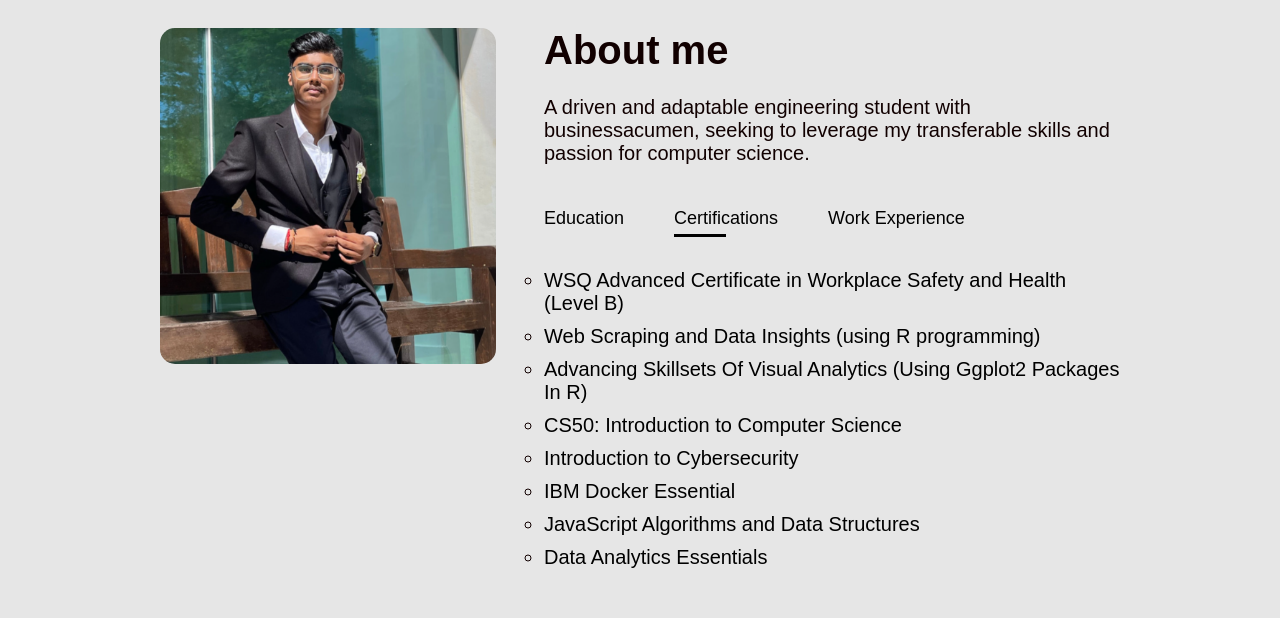
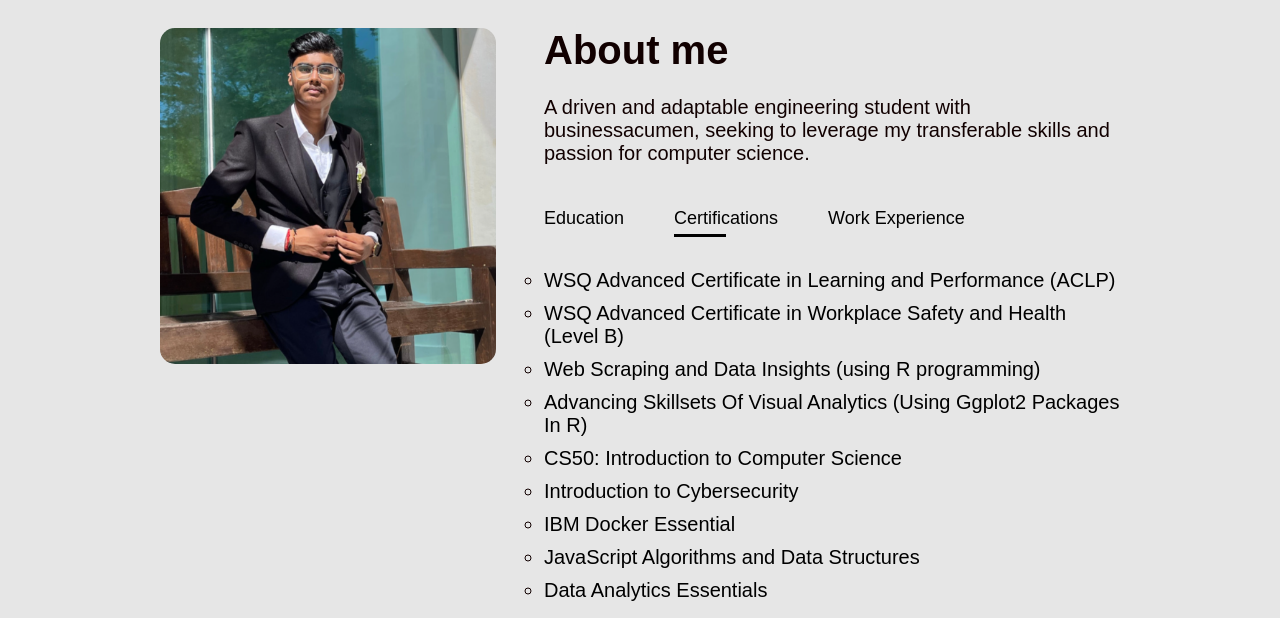
Before and after one commit to kamesh-raj1129/Portfolio, a plain HTML site: page index.html in a window 1280 px wide. Both pictures are taken after a click on the element "Certifications". Shown: the part 822-1440 px from the top of the page. Drawn offline with Linux system fonts and the light colour scheme; a small style sheet from the web is missing.

Commit message:
Add ACLP index.html

```diff
--- a/index.html
+++ b/index.html
@@ -56,6 +56,7 @@
 
         <div class="tab-contents" id="Certifications">
         <ul>
+                <li><span>WSQ Advanced Certificate in Learning and Performance (ACLP)</span><BR></li>
                 <li><span>WSQ Advanced Certificate in Workplace Safety and Health (Level B)</span><BR></li>
                 <li><span>Web Scraping and Data Insights (using R programming)</span><BR></li>
                 <li><span>Advancing Skillsets Of Visual Analytics (Using Ggplot2 Packages In R)</span><BR></li>
```
